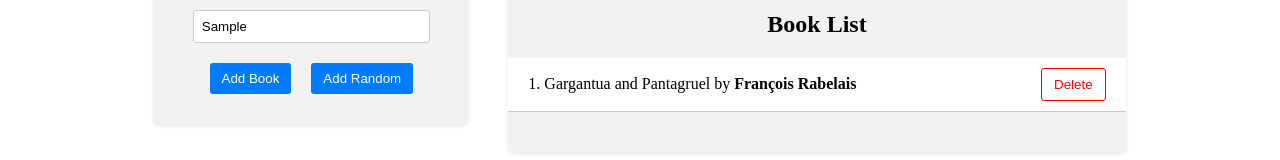
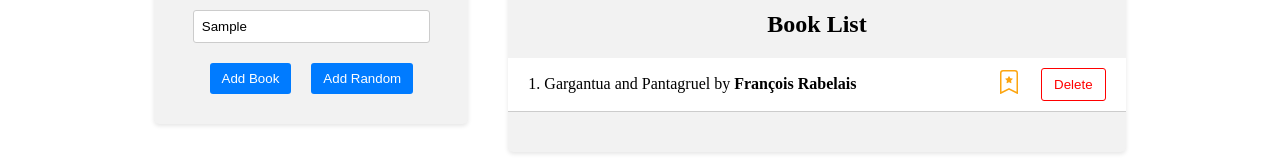
Before and after one commit to LysenkoDenys/book-library-app, a React (Create React App) app in the folder frontend/: page / in a window 1280 px wide. Both pictures are taken after typing "Sample", "Sample" into the empty fields and a click on the button "Add Random". Shown: the part 304-464 px from the top of the page. Built offline with nearby package versions, Linux system fonts and the light colour scheme.

Commit message:
toggle favorite book

```diff
--- a/frontend/package.json
+++ b/frontend/package.json
@@ -9,6 +9,7 @@
     "@testing-library/user-event": "^13.5.0",
     "react": "^18.2.0",
     "react-dom": "^18.2.0",
+    "react-icons": "^4.11.0",
     "react-redux": "^8.1.3",
     "react-scripts": "5.0.1",
     "uuid": "^9.0.1",
--- a/frontend/src/components/BookForm/BookForm.js
+++ b/frontend/src/components/BookForm/BookForm.js
@@ -16,6 +16,7 @@
     const randomBookWithId = {
       ...randomBook,
       id: uuidv4(),
+      isFavorite: false,
     };
     dispatch(addBook(randomBookWithId));
   };
@@ -24,7 +25,12 @@
     event.preventDefault();
     // dispatch action
     if (title && author) {
-      const book = { title: title, author: author, id: uuidv4() };
+      const book = {
+        title: title,
+        author: author,
+        id: uuidv4(),
+        isFavorite: false,
+      };
       dispatch(addBook(book));
       setTitle("");
       setAuthor("");
--- a/frontend/src/components/BookList/BookList.js
+++ b/frontend/src/components/BookList/BookList.js
@@ -1,6 +1,7 @@
 import { useSelector } from "react-redux";
 import { useDispatch } from "react-redux";
-import { deleteBook } from "../../redux/books/actionCreators";
+import { BsBookmarkStar, BsBookmarkStarFill } from "react-icons/bs";
+import { deleteBook, toggleFavorite } from "../../redux/books/actionCreators";
 import "./BookList.css";
 
 const BookList = () => {
@@ -8,6 +9,7 @@
   const dispatch = useDispatch();
 
   const handleDeleteBook = (id) => dispatch(deleteBook(id));
+  const handleToggleFavoriteBook = (id) => dispatch(toggleFavorite(id));
 
   return (
     <div className="app-block book-list">
@@ -23,6 +25,13 @@
                   {++index}. {book.title} by <strong>{book.author}</strong>
                 </div>
                 <div className="book-actions">
+                  <span onClick={() => handleToggleFavoriteBook(book.id)}>
+                    {book.isFavorite ? (
+                      <BsBookmarkStarFill className="star-icon" />
+                    ) : (
+                      <BsBookmarkStar className="star-icon" />
+                    )}
+                  </span>
                   <button onClick={() => handleDeleteBook(book.id)}>
                     Delete
                   </button>
--- a/frontend/src/redux/books/actionCreators.js
+++ b/frontend/src/redux/books/actionCreators.js
@@ -7,3 +7,7 @@
 export const deleteBook = (id) => {
   return { type: a.DELETE_BOOK, payload: id };
 };
+
+export const toggleFavorite = (id) => {
+  return { type: a.TOGGLE_FAVORITE, payload: id };
+};
--- a/frontend/src/redux/books/actionTypes.js
+++ b/frontend/src/redux/books/actionTypes.js
@@ -1,3 +1,3 @@
 export const ADD_BOOK = "ADD_BOOK";
 export const DELETE_BOOK = "DELETE_BOOK";
-// TOGGLE_FAVORITE;
+export const TOGGLE_FAVORITE = "TOGGLE_FAVORITE";
--- a/frontend/src/redux/books/reducer.js
+++ b/frontend/src/redux/books/reducer.js
@@ -8,6 +8,13 @@
       return [...state, action.payload];
     case a.DELETE_BOOK:
       return [...state].filter((book) => book.id !== action.payload);
+    case a.TOGGLE_FAVORITE:
+      return state.map((book) =>
+        book.id === action.payload
+          ? { ...book, isFavorite: !book.isFavorite }
+          : book
+      );
+
     default:
       return state;
   }
```
Also changed, not shown: 1 other file (tests, documents, lock files or other folders).
